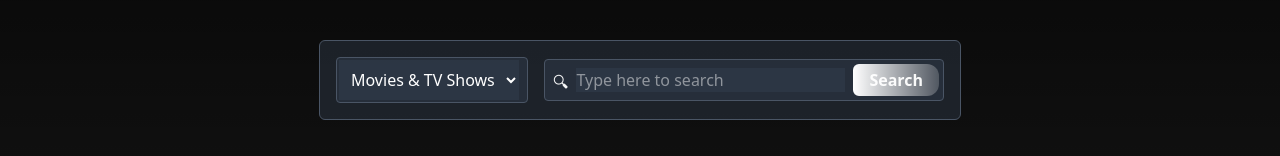
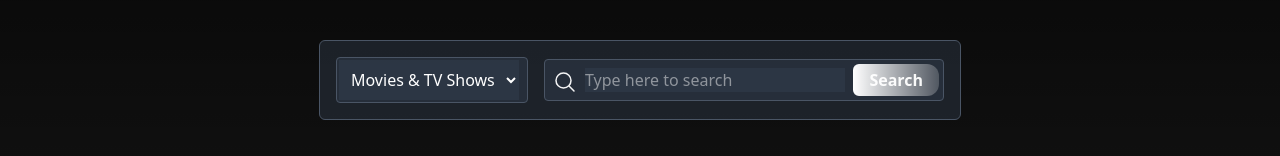
Before and after one commit to Riteshy14/X-Movie-web, a Next.js app in the folder frontend/movie-frontend/: page /search in a window 1280 px wide. Shown: the part 332-488 px from the top of the page. Built offline with nearby package versions, Linux system fonts and the light colour scheme; no server answers.

Commit message:
change image animate time

```diff
--- a/frontend/movie-frontend/app/search/page.tsx
+++ b/frontend/movie-frontend/app/search/page.tsx
@@ -66,7 +66,11 @@
           </div>
 
           <div className="flex items-center w-full md:col-span-2 bg-gray-700/40 backdrop:backdrop-blur-lg focus-within:border-red-500 rounded border border-gray-600 p-1 gap-2">
-            <span className="pt-1 pl-1">🔍︎</span>
+            <span className="pt-1 pl-1">
+              <svg xmlns="http://www.w3.org/2000/svg" fill="none" viewBox="0 0 24 24" strokeWidth="1.5" stroke="currentColor" className="size-6">
+           <path strokeLinecap="round" strokeLinejoin="round" d="m21 21-5.197-5.197m0 0A7.5 7.5 0 1 0 5.196 5.196a7.5 7.5 0 0 0 10.607 10.607Z" />
+         </svg>
+            </span>
             <input
               className=" w-full outline-none bg-gray-700/40"
               onChange={(e) => setQuery(e.target.value)}
--- a/frontend/movie-frontend/componenet/Hero.tsx
+++ b/frontend/movie-frontend/componenet/Hero.tsx
@@ -23,7 +23,7 @@
 
     const interval = setInterval(() => {
       setCurrentIndex((prev) => (prev + 1) % movies.length);
-    }, 90000);
+    }, 5000);
 
     return () => clearInterval(interval);
   }, [movies.length]);
```
